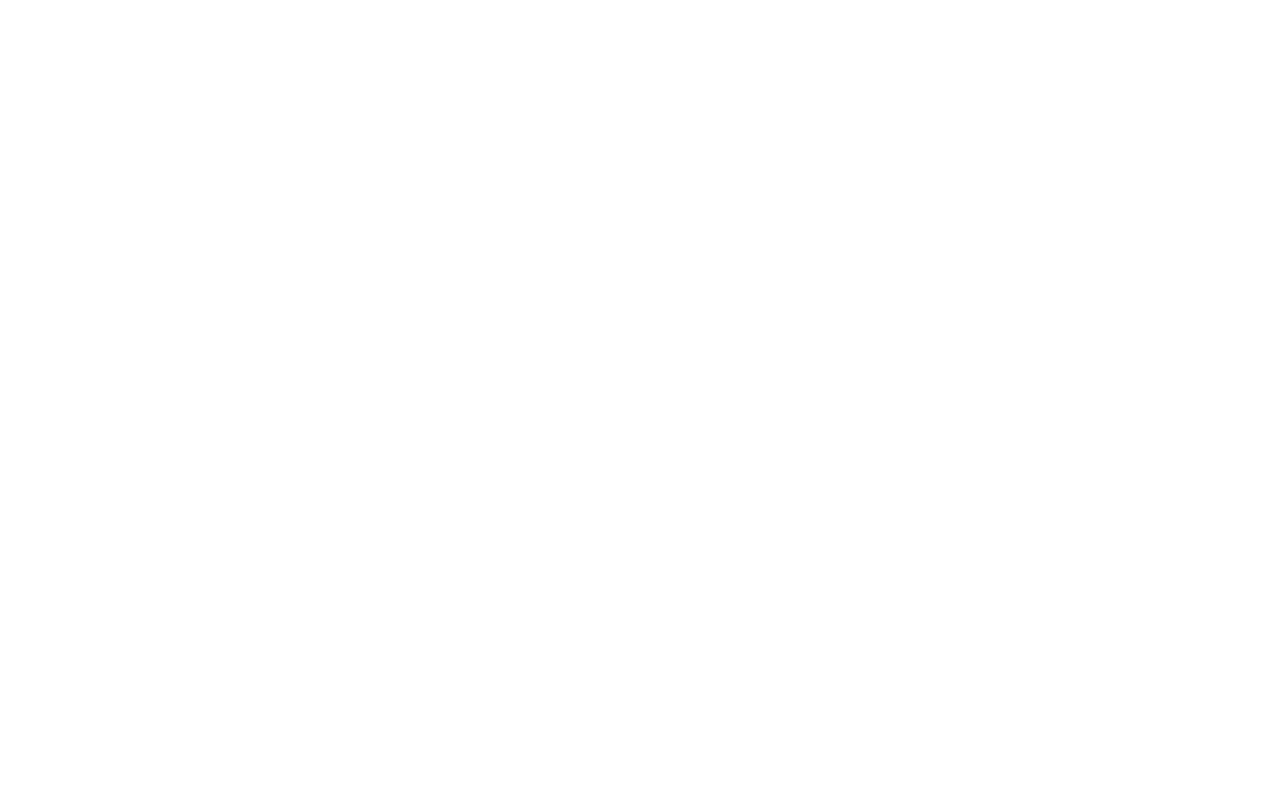
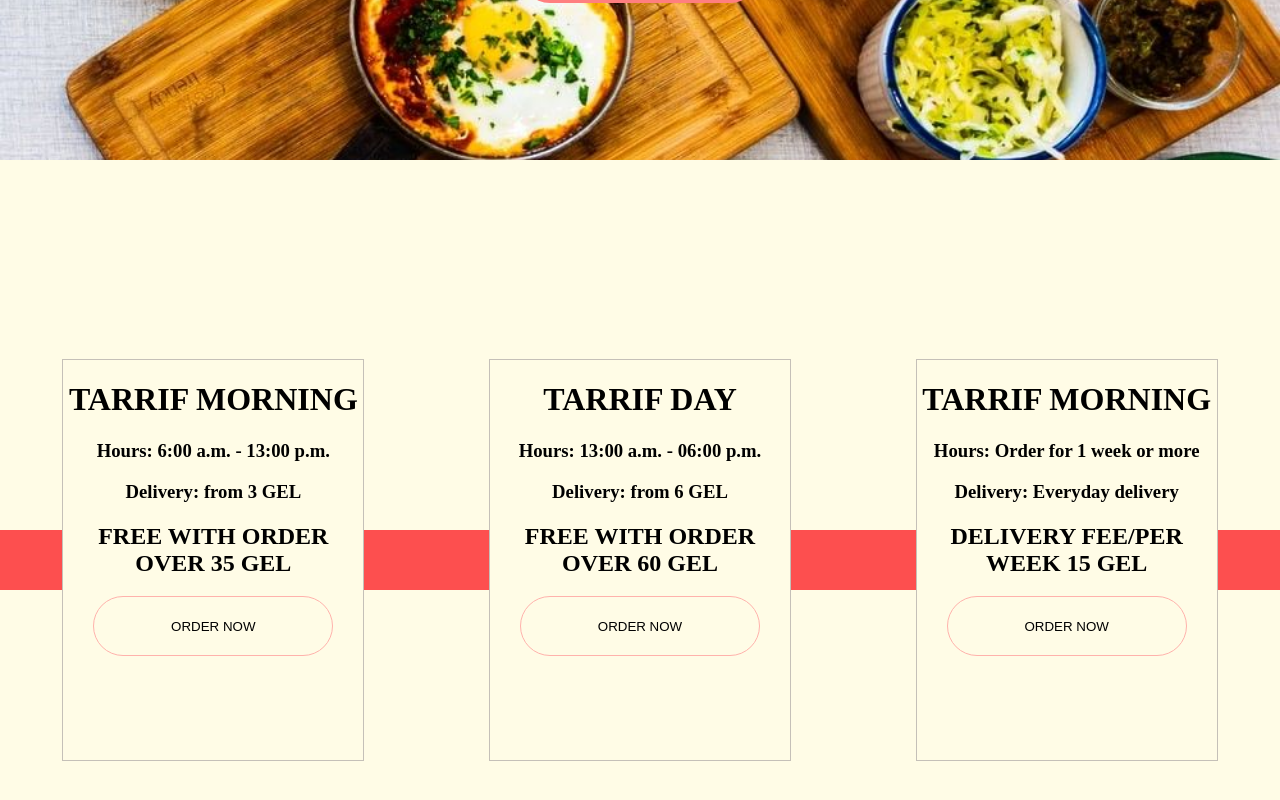
Before and after one commit to progDebug/ecommerce, a React (Create React App) app: page / in a window 1280 px wide. Shown: the part 1500-2300 px from the top of the page. Before the commit the page ends 800 px from the top, so only its background shows below. Built offline with nearby package versions, Linux system fonts and the light colour scheme.

Commit message:
added cards for components

```diff
--- a/src/components/button/index.js
+++ b/src/components/button/index.js
@@ -3,6 +3,6 @@ import "./index.css";
 
 export default function Button(props) {
     return(
-        <button className="view-menu" style={{fontSize:props.fontSize}}>{props.title}</button>
+        <button className="view-menu" style={{fontSize:props.fontSize, backgroundColor:props.bg}}>{props.title}</button>
     );
 };
--- /dev/null
+++ b/src/components/card/card.js
@@ -0,0 +1,13 @@
+import React from "react";
+
+export default function Card(props) {
+    return(
+        <div className="card">
+            <h1>TARRIF {props.title}</h1>
+            <h3>Hours: {props.schedules[0]} {props.schedules[1]}</h3>
+            <h3>Delivery: {props.delivery}</h3>
+            <h2>{props.freeWith}</h2>
+            <button className="order-now">ORDER NOW</button>
+        </div>
+    );
+};
--- /dev/null
+++ b/src/components/card/index.css
@@ -0,0 +1,38 @@
+.container-cards{
+    background-color: #FFFCE6;
+    display: flex;
+    align-items: center;
+    justify-content: space-around;
+    width: 100%;
+    height: 100vh;
+    position: relative;
+    z-index: -1;
+}
+.order-now{
+    background-color: #FFFCE6;
+    border: 0;
+    border-radius:70px;
+    width: 240px;
+    height: 60px;
+    padding: 10px 0 10px 0;
+    border: 1px solid #FFB2AC;
+    color: black;
+}
+.card{
+    width: 300px;
+    height: 400px;
+    border: 1px solid #C5C0B8;
+    flex-direction: column;
+    align-items: center;
+    text-align: center;
+    background-color: #FFFCE6;
+    position: relative;
+}
+
+.container-cards .range{
+    width: 100%;
+    height: 60px;
+    z-index: -1;
+    background-color: #FD4F4F;
+    position: absolute;
+}
--- /dev/null
+++ b/src/components/card/index.js
@@ -0,0 +1,15 @@
+import React from "react";
+import "./index.css";
+import Card from "./card";
+export default function Cards() {
+    return(
+        <>
+            <div className="container-cards">
+                <Card title="MORNING" schedules={["6:00 a.m. - ", "13:00 p.m."]} delivery="from 3 GEL" freeWith="FREE WITH ORDER OVER 35 GEL"/>
+                <Card title="DAY" schedules={["13:00 a.m. - ", "06:00 p.m."]} delivery="from 6 GEL" freeWith="FREE WITH ORDER OVER 60 GEL"/>
+                <Card title="MORNING" schedules={["Order for 1 week or more", ""]} delivery="Everyday delivery" freeWith="DELIVERY FEE/PER WEEK 15 GEL"/>
+                <div className="range"></div>
+            </div>
+        </>
+    );
+};
--- a/src/components/jumbotron/index.js
+++ b/src/components/jumbotron/index.js
@@ -9,7 +9,7 @@ export default function Jumbotron() {
                 <div className="paragraph">
                     <h1>Delicius food delivery service</h1>
                     <p>If you food lover, our sevice is for you. Delicius food anytime, everywhere.</p>
-                    <Button />
+                    <Button title="VIEW MENU"/>
                 </div>
             </div>
         </>
--- a/src/pages/home/index.js
+++ b/src/pages/home/index.js
@@ -1,13 +1,18 @@
 import React from "react";
+import Cards from "../../components/card";
 import Outdoor from "../../components/outdoor";
-/* import Delivery from "../../components/delivery/index.js";
+import Delivery from "../../components/delivery/index.js";
 import Header from "../../components/header/index.js";
-import Jumbotron from "../../components/jumbotron/index.js"; */
+import Jumbotron from "../../components/jumbotron/index.js";
 
 export default function Home() {
     return(
         <>
+            <Header />
+            <Jumbotron />
+            <Delivery />
             <Outdoor />
+            <Cards />
         </>
     );
 };
```
